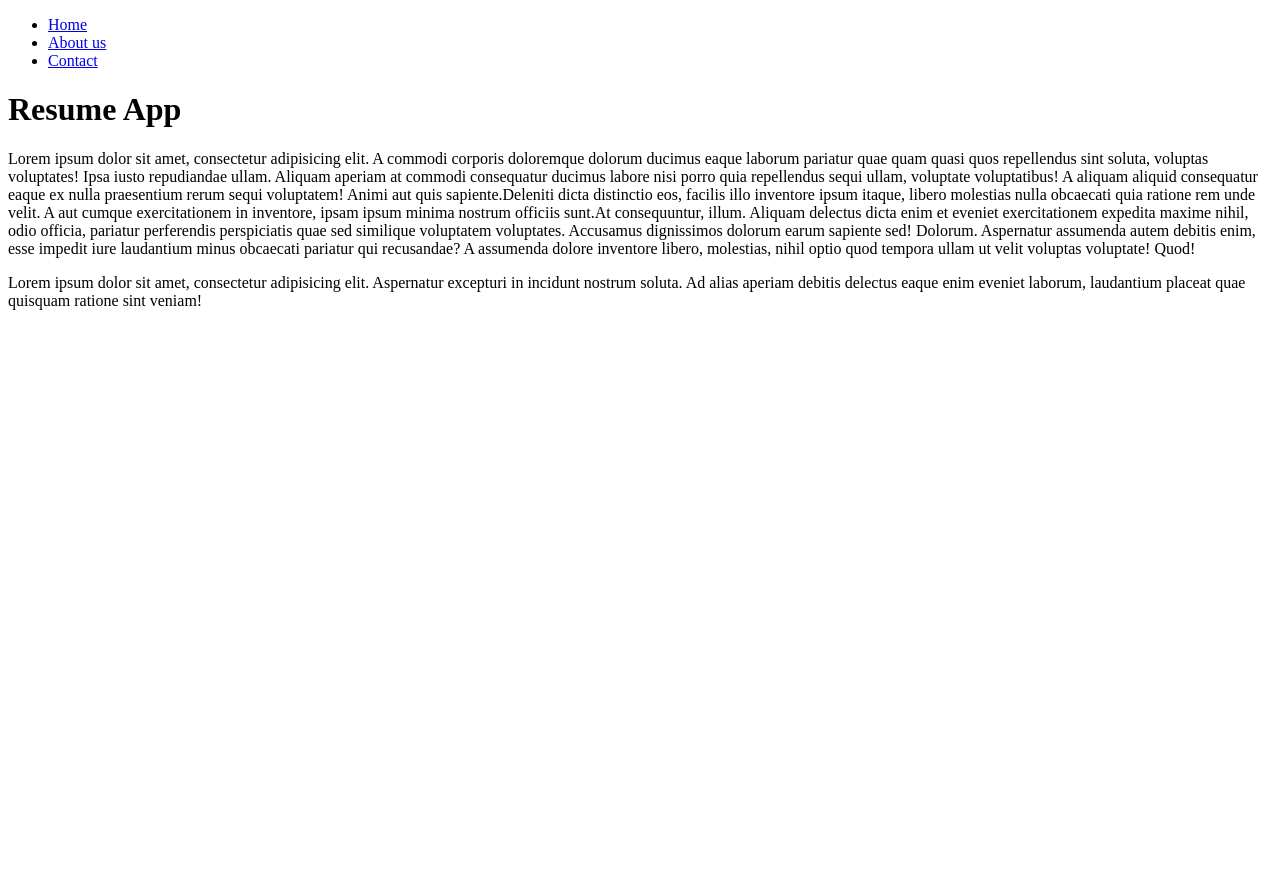
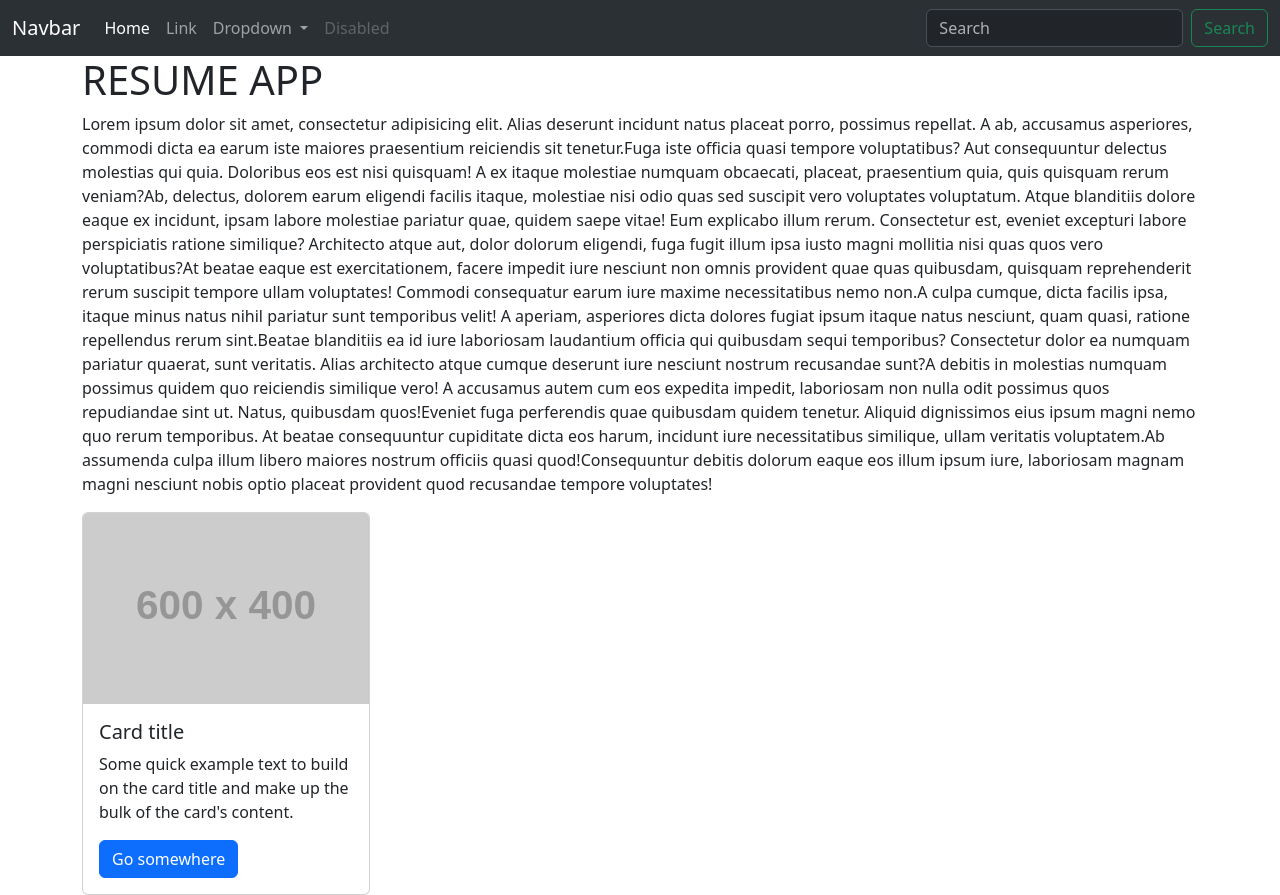
Before and after one commit to Zeysthingz/django-resume, a Django app: page / in a window 1280 px wide. Before the commit the page ends 310 px from the top, so only its background shows below. Run offline with Django 4.2, Linux system fonts and the light colour scheme; grey boxes labelled with a size stand in for pictures from a placeholder-image service; some libraries are stand-ins or nearby versions.

Commit message:
feat: add bootsrap

```diff
--- a/templates/index.html
+++ b/templates/index.html
@@ -3,38 +3,97 @@
 <head>
     <meta charset="UTF-8">
     <title>Title</title>
+    <link href="https://cdn.jsdelivr.net/npm/bootstrap@5.3.2/dist/css/bootstrap.min.css" rel="stylesheet"
+          integrity="sha384-T3c6CoIi6uLrA9TneNEoa7RxnatzjcDSCmG1MXxSR1GAsXEV/Dwwykc2MPK8M2HN" crossorigin="anonymous">
 </head>
 <body>
-<nav>
-    <ul>
-        <li><a href="/">Home</a></li>
-        <li><a href="/about">About us</a></li>
-        <li><a href="/contact">Contact</a></li>
-    </ul>
+<nav class="navbar   bg-dark  navbar-expand-lg bg-body-tertiary" data-bs-theme="dark">
+    <div class="container-fluid">
+        <a class="navbar-brand" href="#">Navbar</a>
+        <button class="navbar-toggler" type="button" data-bs-toggle="collapse" data-bs-target="#navbarSupportedContent"
+                aria-controls="navbarSupportedContent" aria-expanded="false" aria-label="Toggle navigation">
+            <span class="navbar-toggler-icon"></span>
+        </button>
+        <div class="collapse navbar-collapse" id="navbarSupportedContent">
+            <ul class="navbar-nav me-auto mb-2 mb-lg-0">
+                <li class="nav-item">
+                    <a class="nav-link active" aria-current="page" href="#">Home</a>
+                </li>
+                <li class="nav-item">
+                    <a class="nav-link" href="#">Link</a>
+                </li>
+                <li class="nav-item dropdown">
+                    <a class="nav-link dropdown-toggle" href="#" role="button" data-bs-toggle="dropdown"
+                       aria-expanded="false">
+                        Dropdown
+                    </a>
+                    <ul class="dropdown-menu">
+                        <li><a class="dropdown-item" href="#">Action</a></li>
+                        <li><a class="dropdown-item" href="#">Another action</a></li>
+                        <li>
+                            <hr class="dropdown-divider">
+                        </li>
+                        <li><a class="dropdown-item" href="#">Something else here</a></li>
+                    </ul>
+                </li>
+                <li class="nav-item">
+                    <a class="nav-link disabled" aria-disabled="true">Disabled</a>
+                </li>
+            </ul>
+            <form class="d-flex" role="search">
+                <input class="form-control me-2" type="search" placeholder="Search" aria-label="Search">
+                <button class="btn btn-outline-success" type="submit">Search</button>
+            </form>
+        </div>
+    </div>
 </nav>
-<h1>Resume App</h1>
-<p><span>Lorem ipsum dolor sit amet, consectetur adipisicing elit. A commodi corporis doloremque dolorum ducimus
-    eaque laborum pariatur quae quam quasi quos repellendus sint soluta, voluptas voluptates!
-    Ipsa iusto repudiandae ullam.</span>
-    <span>Aliquam aperiam at commodi consequatur ducimus labore nisi porro quia repellendus sequi ullam,
-        voluptate voluptatibus! A aliquam aliquid consequatur eaque ex nulla praesentium rerum sequi voluptatem!
-        Animi aut quis sapiente.</span><span>Deleniti dicta distinctio eos, facilis illo inventore ipsum itaque,
-        libero molestias nulla obcaecati quia ratione rem unde velit. A aut cumque exercitationem in inventore,
-        ipsam ipsum minima nostrum officiis sunt.</span><span>At consequuntur, illum. Aliquam delectus dicta enim et
-        eveniet exercitationem expedita maxime nihil, odio officia,
-        pariatur perferendis perspiciatis quae sed similique voluptatem voluptates.
-        Accusamus dignissimos dolorum earum sapiente sed! Dolorum.</span>
-    <span>Aspernatur assumenda
-        autem debitis enim, esse impedit iure laudantium minus obcaecati pariatur qui recusandae?
-        A assumenda dolore inventore libero, molestias, nihil optio quod tempora ullam ut velit voluptas voluptate!
-        Quod!
-    </span>
-    <br>
-    <p>
-    Lorem ipsum dolor sit amet, consectetur adipisicing elit. Aspernatur excepturi in incidunt nostrum soluta.
-    Ad alias aperiam debitis delectus eaque enim eveniet laborum, laudantium placeat quae quisquam ratione sint
-    veniam!
-</p>
-</p>
+
+<div class="container">
+    <div class="row">
+        <div class="col-md-12">
+            <h1>
+                RESUME APP
+            </h1>
+            <p><span>Lorem ipsum dolor sit amet, consectetur adipisicing elit. Alias deserunt incidunt natus placeat
+                porro, possimus repellat. A ab, accusamus asperiores, commodi dicta ea earum iste maiores praesentium
+                reiciendis sit tenetur.</span><span>Fuga iste officia quasi tempore voluptatibus? Aut consequuntur
+                delectus molestias qui quia. Doloribus eos est nisi quisquam! A ex itaque molestiae numquam obcaecati,
+                placeat, praesentium quia, quis quisquam rerum veniam?</span><span>Ab, delectus, dolorem earum eligendi
+                facilis itaque, molestiae nisi odio quas sed suscipit vero voluptates voluptatum. Atque blanditiis
+                dolore eaque ex incidunt, ipsam labore molestiae pariatur quae, quidem saepe vitae!</span><span>
+                Eum explicabo illum rerum. Consectetur est, eveniet excepturi labore perspiciatis ratione similique?
+                Architecto atque aut, dolor dolorum eligendi, fuga fugit illum ipsa iusto magni mollitia nisi quas quos
+                vero voluptatibus?</span><span>At beatae eaque est exercitationem, facere impedit iure nesciunt non
+                omnis provident quae quas quibusdam, quisquam reprehenderit rerum suscipit tempore ullam voluptates!
+                Commodi consequatur earum iure maxime necessitatibus nemo non.</span><span>A culpa cumque, dicta facilis
+                ipsa, itaque minus natus nihil pariatur sunt temporibus velit! A aperiam, asperiores dicta dolores fugiat
+                ipsum itaque natus nesciunt, quam quasi, ratione repellendus rerum sint.</span><span>Beatae blanditiis
+                ea id iure laboriosam laudantium officia qui quibusdam sequi temporibus? Consectetur dolor ea numquam
+                pariatur quaerat, sunt veritatis. Alias architecto atque cumque deserunt iure nesciunt nostrum recusandae
+                sunt?</span><span>A debitis in molestias numquam possimus quidem quo reiciendis similique vero! A
+                accusamus autem cum eos expedita impedit, laboriosam non nulla odit possimus quos repudiandae sint ut.
+                Natus, quibusdam quos!</span><span>Eveniet fuga perferendis quae quibusdam quidem tenetur. Aliquid
+                dignissimos eius ipsum magni nemo quo rerum temporibus. At beatae consequuntur cupiditate dicta eos
+                harum, incidunt iure necessitatibus similique, ullam veritatis voluptatem.</span><span>Ab assumenda
+                culpa illum libero maiores nostrum officiis quasi quod!Consequuntur debitis dolorum eaque eos illum
+                ipsum iure, laboriosam magnam magni nesciunt nobis optio placeat provident quod recusandae tempore
+                voluptates!</span>
+            </p>
+        </div>
+    </div>
+    <div class="card" style="width: 18rem;">
+        <img src="https://placehold.co/600x400" class="card-img-top" alt="...">
+        <div class="card-body">
+            <h5 class="card-title">Card title</h5>
+            <p class="card-text">Some quick example text to build on the card title and make up the bulk of the card's
+                content.</p>
+            <a href="#" class="btn btn-primary">Go somewhere</a>
+        </div>
+    </div>
+</div>
+
+<script src="https://cdn.jsdelivr.net/npm/bootstrap@5.3.2/dist/js/bootstrap.bundle.min.js"
+        integrity="sha384-C6RzsynM9kWDrMNeT87bh95OGNyZPhcTNXj1NW7RuBCsyN/o0jlpcV8Qyq46cDfL"
+        crossorigin="anonymous"></script>
 </body>
 </html>
```
